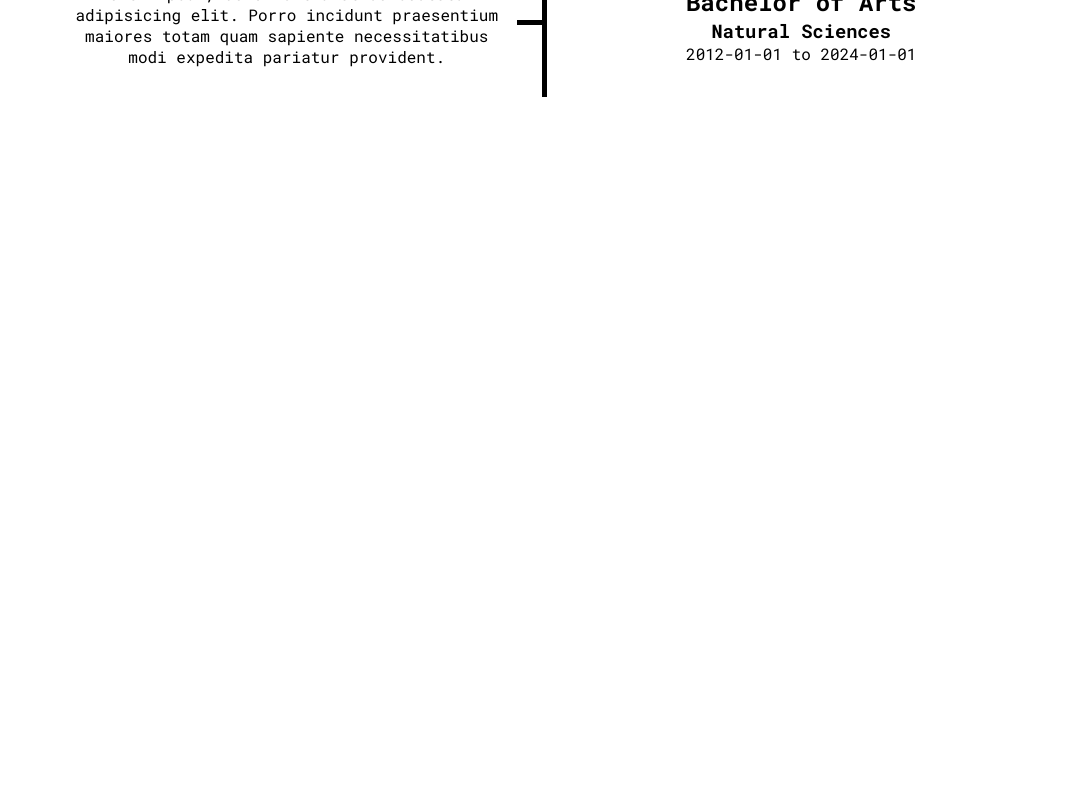
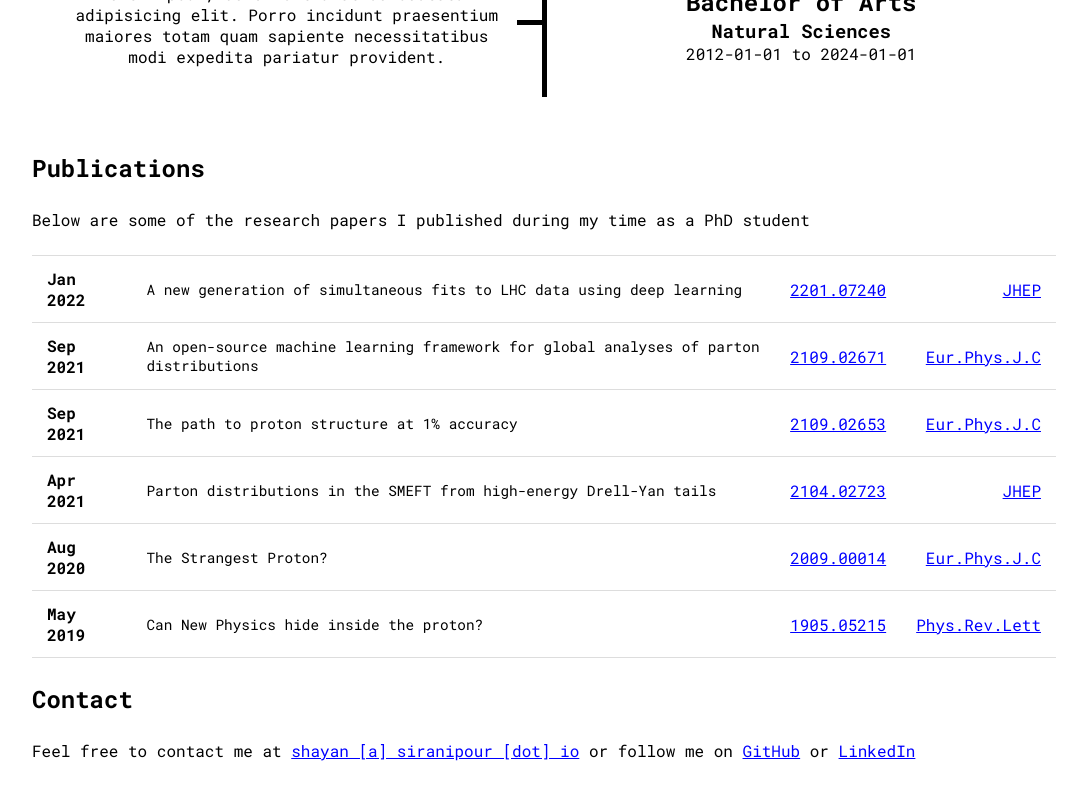
Before and after one commit to siranipour/website, a React (Vite) app: page / in a window 1280 px wide. Shown: the part 1788-2588 px from the top of the page, without its empty margins (96-1183 px from the left). Before the commit the page ends 2015 px from the top, so only its background shows below. Built offline with nearby package versions, Linux system fonts and the light colour scheme.

Commit message:
Header is svh

```diff
--- a/src/App.tsx
+++ b/src/App.tsx
@@ -1,10 +1,10 @@
 import Header from "./components/Header/Header";
-// import Contact from "./components/Contact/Contact";
+import Contact from "./components/Contact/Contact";
 import { Timeline, timelineEntries } from "./components/Timeline/Timeline";
-// import {
-//   Publications,
-//   publicationEntries,
-// } from "./components/Publications/Publications";
+import {
+  Publications,
+  publicationEntries,
+} from "./components/Publications/Publications";
 import "./App.css";
 
 const App = () => {
@@ -12,8 +12,8 @@ const App = () => {
     <>
       <Header />
       <Timeline entries={timelineEntries} title={"Timeline"} />
-      {/* <Publications entries={publicationEntries} title={"Publications"} />
-      <Contact title={"Contact"} /> */}
+      <Publications entries={publicationEntries} title={"Publications"} />
+      <Contact title={"Contact"} />
     </>
   );
 };
--- a/src/components/Header/Header.module.css
+++ b/src/components/Header/Header.module.css
@@ -2,7 +2,7 @@
     display: flex;
     align-items: center;
     flex-wrap: wrap;
-    height: 100dvh;
+    height: 100svh;
 }
 
 .bio, .about {
```
